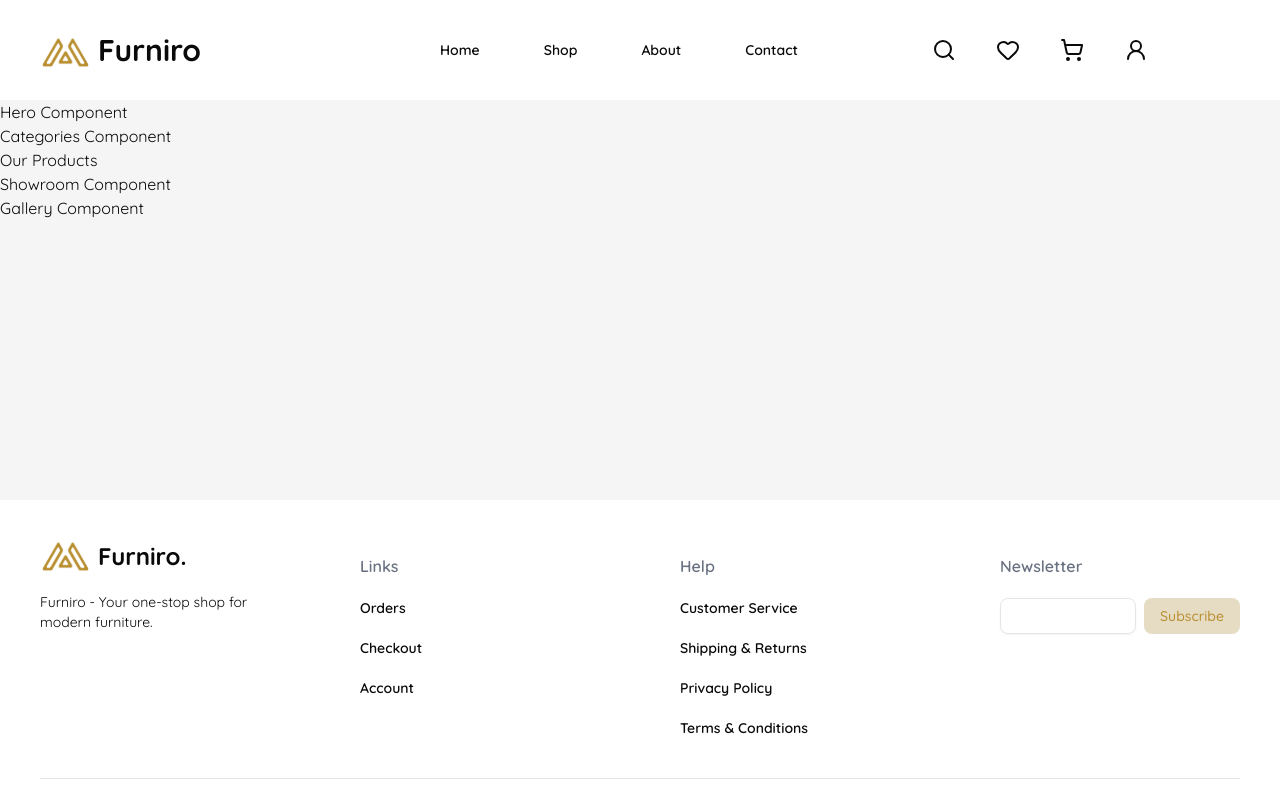
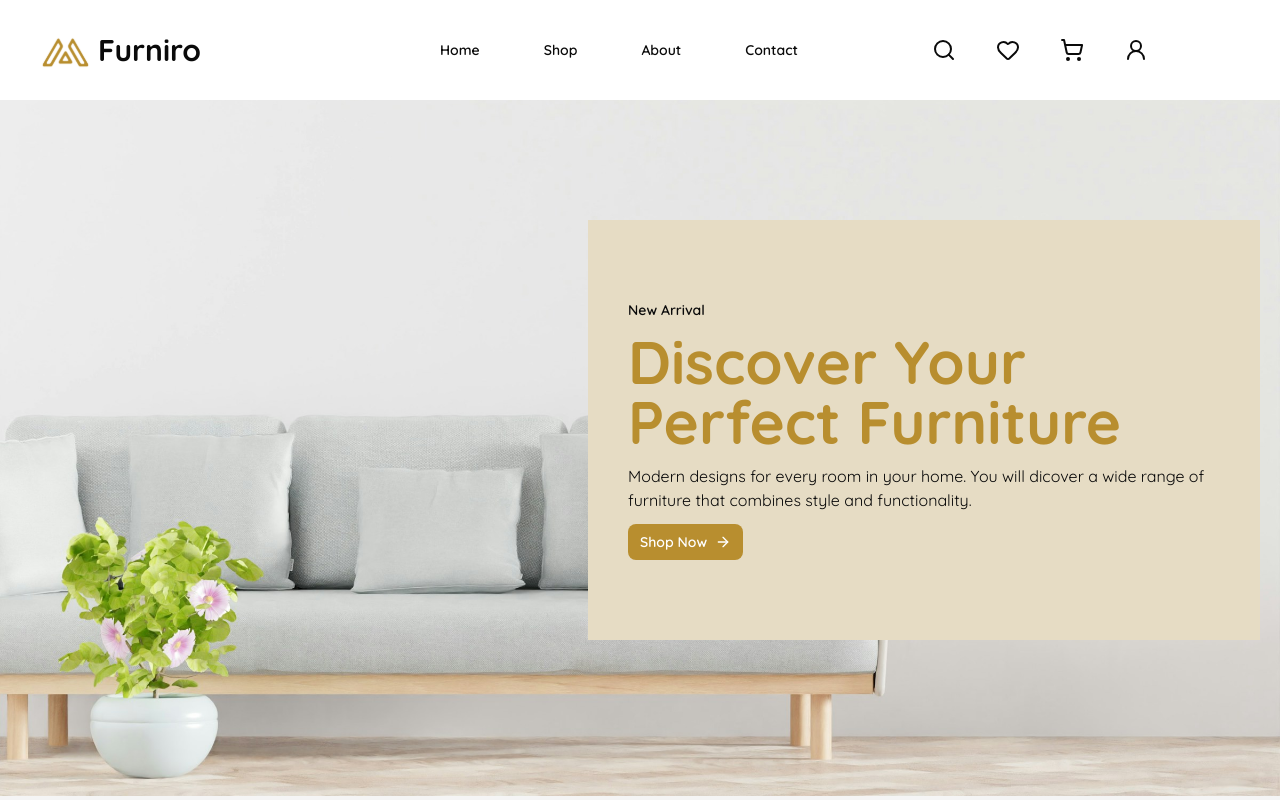
Before and after one commit to bentleyminwa/furniture_ecommerce, a Next.js app: page / in a window 1280 px wide. Shown: the top 800 px of the page. Built offline with nearby package versions, Linux system fonts and the light colour scheme.

Commit message:
Add Hero component with background image and CTA; create LinkButton component

```diff
--- a/app/globals.css
+++ b/app/globals.css
@@ -53,7 +53,7 @@
   --popover-foreground: oklch(0.145 0 0);
   --primary: #e6dcc4;
   --primary-foreground: #b88e2f;
-  --secondary: oklch(0.97 0 0);
+  --secondary: #d7c292;
   --secondary-foreground: oklch(0.205 0 0);
   --muted: oklch(0.97 0 0);
   --muted-foreground: oklch(0.556 0 0);
@@ -87,7 +87,7 @@
   --popover-foreground: oklch(0.985 0 0);
   --primary: #e6dcc4;
   --primary-foreground: #b88e2f;
-  --secondary: oklch(0.269 0 0);
+  --secondary: #d7c292;
   --secondary-foreground: oklch(0.985 0 0);
   --muted: oklch(0.269 0 0);
   --muted-foreground: oklch(0.708 0 0);
--- a/assets/assets.tsx
+++ b/assets/assets.tsx
@@ -1,4 +1,7 @@
+// LUCIDE ICONS
 import { Heart, Search, ShoppingCart, UserRound } from 'lucide-react';
+
+// PRODUCT IMAGES
 import cozy_bedroom from './images/cozy_bedroom.png';
 import cozy_living_room from './images/cozy_living_room.png';
 import living_room from './images/living_room.png';
@@ -9,6 +12,8 @@ import simple_coffee_table from './images/simple_coffee_table.png';
 import sleek_modern_chair from './images/sleek_modern_chair.png';
 import white_coffee_table from './images/white_coffee_table.png';
 
+// OTHER IMAGES
+import heroImage from './images/hero-image.jpg';
 import logo from './images/logo.svg';
 
 export const assets = {
@@ -323,4 +328,12 @@ export const assets = {
       { name: 'Terms & Conditions', path: '/help/terms-conditions' },
     ],
   },
+  hero: {
+    title: 'Discover Your Perfect Furniture',
+    content:
+      'Modern designs for every room in your home. You will dicover a wide range of furniture that combines style and functionality.',
+    ctaText: 'Shop Now',
+    ctaLink: '/shop',
+    image: heroImage,
+  },
 };
--- a/components/pages/home/hero.tsx
+++ b/components/pages/home/hero.tsx
@@ -1,7 +1,28 @@
+import { assets } from '@/assets/assets';
+import LinkButton from '@/components/ui/link-button';
+import Image from 'next/image';
+
 export default function Hero() {
+  const { hero } = assets;
+
   return (
-    <div>
-      <h1>Hero Component</h1>
-    </div>
+    <header className='relative w-full h-[87vh]'>
+      {/* HERO IMAGE */}
+      <Image
+        src={hero.image}
+        alt='hero'
+        className='absolute w-full h-full object-cover'
+      />
+
+      {/* CTA */}
+      <div className='absolute top-30 right-5 z-20 bg-primary px-10 py-20 max-w-2xl space-y-3'>
+        <h4 className='text-sm font-semibold'>New Arrival</h4>
+        <h1 className='text-6xl font-bold text-primary-foreground'>
+          {hero.title}
+        </h1>
+        <p>{hero.content}</p>
+        <LinkButton label={hero.ctaText} path={hero.ctaLink} />
+      </div>
+    </header>
   );
 }
--- /dev/null
+++ b/components/ui/link-button.tsx
@@ -0,0 +1,22 @@
+import { ArrowRight } from 'lucide-react';
+import Link from 'next/link';
+import { Button } from './button';
+
+interface Props {
+  label: string;
+  path: string;
+}
+
+export default function LinkButton({ label, path }: Props) {
+  return (
+    <Button
+      asChild
+      className='bg-primary-foreground text-white hover:bg-primary-foreground group'
+    >
+      <Link href={path} className='inline-flex items-center font-semibold'>
+        <span>{label}</span>
+        <ArrowRight className='group-hover:translate-x-1 transition ease-in-out duration-200' />
+      </Link>
+    </Button>
+  );
+}
```
Also changed, not shown: assets/images/hero-image.jpg (added).
